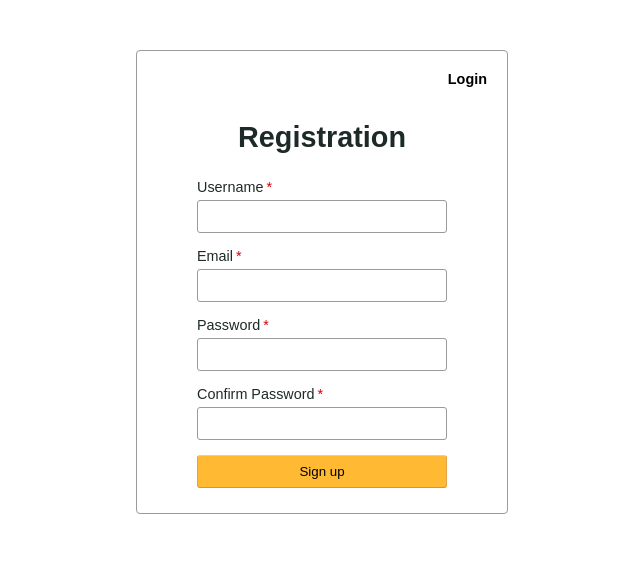
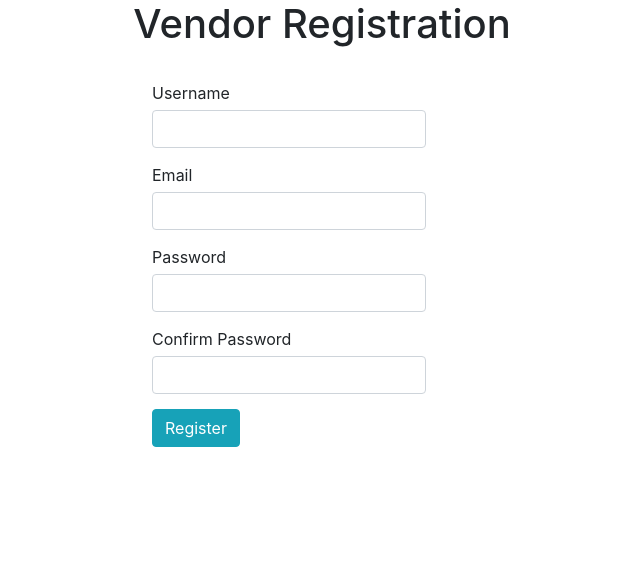
Before and after one commit to bharathjinka09/php-registration, a PHP site: page /user-registration-form.php in a window 1280 px wide. Shown: the top 583 px of the page, without its empty margins (318-958 px from the left). Run offline with PHP 8.4, Linux system fonts and the light colour scheme.

Commit message:
Added Registration and saving to db

```diff
--- a/index.php
+++ b/index.php
@@ -5,7 +5,7 @@ session_start();
 ?>
 <HTML>
 <HEAD>
-<TITLE>user-registration</TITLE>
+<TITLE>Vendor Registration</TITLE>
 <link href="./assets/css/phppot-style.css" type="text/css"
 	rel="stylesheet" />
 <link href="./assets/css/user-registration.css" type="text/css"
--- a/login-form.php
+++ b/login-form.php
@@ -12,7 +12,7 @@ if (! empty($_POST["login-btn"])) {
 			<div class="signup-align">
 				<form name="login" action="" method="post"
 					onsubmit="return loginValidation()">
-					<div class="signup-heading">Login</div>
+					<data></data>iv class="signup-heading">Login</div>
 				<?php if(!empty($loginResult)){?>
 				<div class="error-msg"><?php echo $loginResult;?></div>
 				<?php }?>
--- a/user-registration-form.php
+++ b/user-registration-form.php
@@ -8,23 +8,27 @@ if (! empty($_POST["signup-btn"])) {
 ?>
 <HTML>
 <HEAD>
-<TITLE>Registration</TITLE>
+<TITLE>Vendor Registration</TITLE>
+<meta name="viewport" content="width=device-width, initial-scale=1.0">
+<link rel="stylesheet" href="https://stackpath.bootstrapcdn.com/bootstrap/4.4.1/css/bootstrap.min.css" integrity="sha384-Vkoo8x4CGsO3+Hhxv8T/Q5PaXtkKtu6ug5TOeNV6gBiFeWPGFN9MuhOf23Q9Ifjh" crossorigin="anonymous">
+<!--
 <link href="./assets/css/phppot-style.css" type="text/css"
-	rel="stylesheet" />
+	rel="stylesheet" /> -->
 <link href="./assets/css/user-registration.css" type="text/css"
 	rel="stylesheet" />
 <script src="./vendor/jquery/jquery-3.3.1.js" type="text/javascript"></script>
 </HEAD>
 <BODY>
-	<div class="phppot-container">
-		<div class="sign-up-container">
-			<div class="login-signup">
+	<div class="container">
+		<div>
+			<!-- <div class="login-signup">
 				<a href="index.php">Login</a>
-			</div>
-			<div class="">
+			</div> -->
+					<div class="text-center"><h1>Vendor Registration</h1></div>
+
+			<div class="col-md-4 offset-md-4">
 				<form name="sign-up" action="" method="post"
 					onsubmit="return signupValidation()">
-					<div class="signup-heading">Registration</div>
 				<?php
 				if(!empty($registrationResponse["status"]))
 				{
@@ -52,7 +56,7 @@ if (! empty($_POST["signup-btn"])) {
 							<div class="form-label">
 								Username<span class="required error" id="username-info"></span>
 							</div>
-							<input class="input-box-330" type="text" name="username"
+							<input class="form-control" type="text" name="username"
 								id="username">
 						</div>
 					</div>
@@ -61,7 +65,7 @@ if (! empty($_POST["signup-btn"])) {
 							<div class="form-label">
 								Email<span class="required error" id="email-info"></span>
 							</div>
-							<input class="input-box-330" type="email" name="email" id="email">
+							<input class="form-control" type="email" name="email" id="email">
 						</div>
 					</div>
 					<div class="row">
@@ -69,7 +73,7 @@ if (! empty($_POST["signup-btn"])) {
 							<div class="form-label">
 								Password<span class="required error" id="signup-password-info"></span>
 							</div>
-							<input class="input-box-330" type="password"
+							<input class="form-control" type="password"
 								name="signup-password" id="signup-password">
 						</div>
 					</div>
@@ -79,17 +83,19 @@ if (! empty($_POST["signup-btn"])) {
 								Confirm Password<span class="required error"
 									id="confirm-password-info"></span>
 							</div>
-							<input class="input-box-330" type="password"
+							<input class="form-control" type="password"
 								name="confirm-password" id="confirm-password">
 						</div>
 					</div>
 					<div class="row">
-						<input class="sign-up-btn" type="submit" name="signup-btn"
-							id="signup-btn" value="Sign up">
+						<input class="btn btn-info" type="submit" name="signup-btn"
+							id="signup-btn" value="Register">
 					</div>
 				</form>
 			</div>
+
 		</div>
+
 	</div>
 
 	<script>
```
